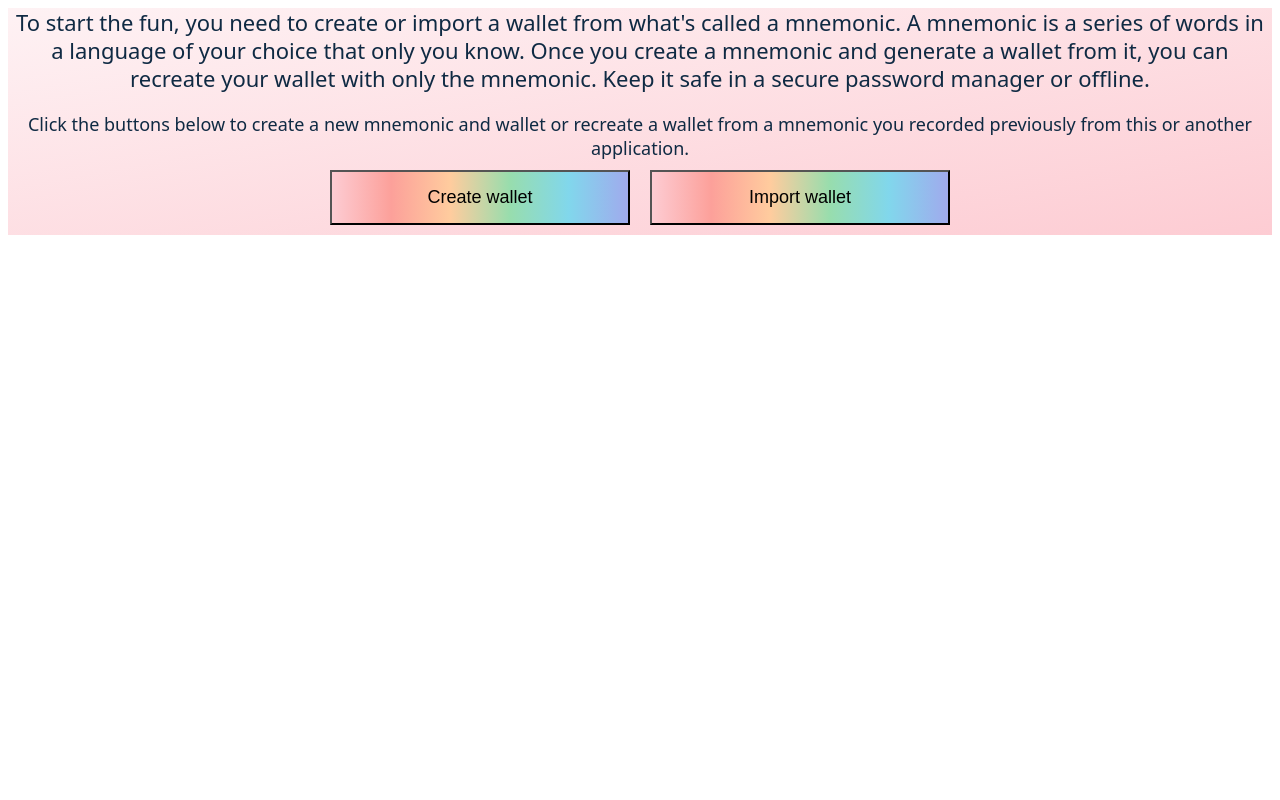
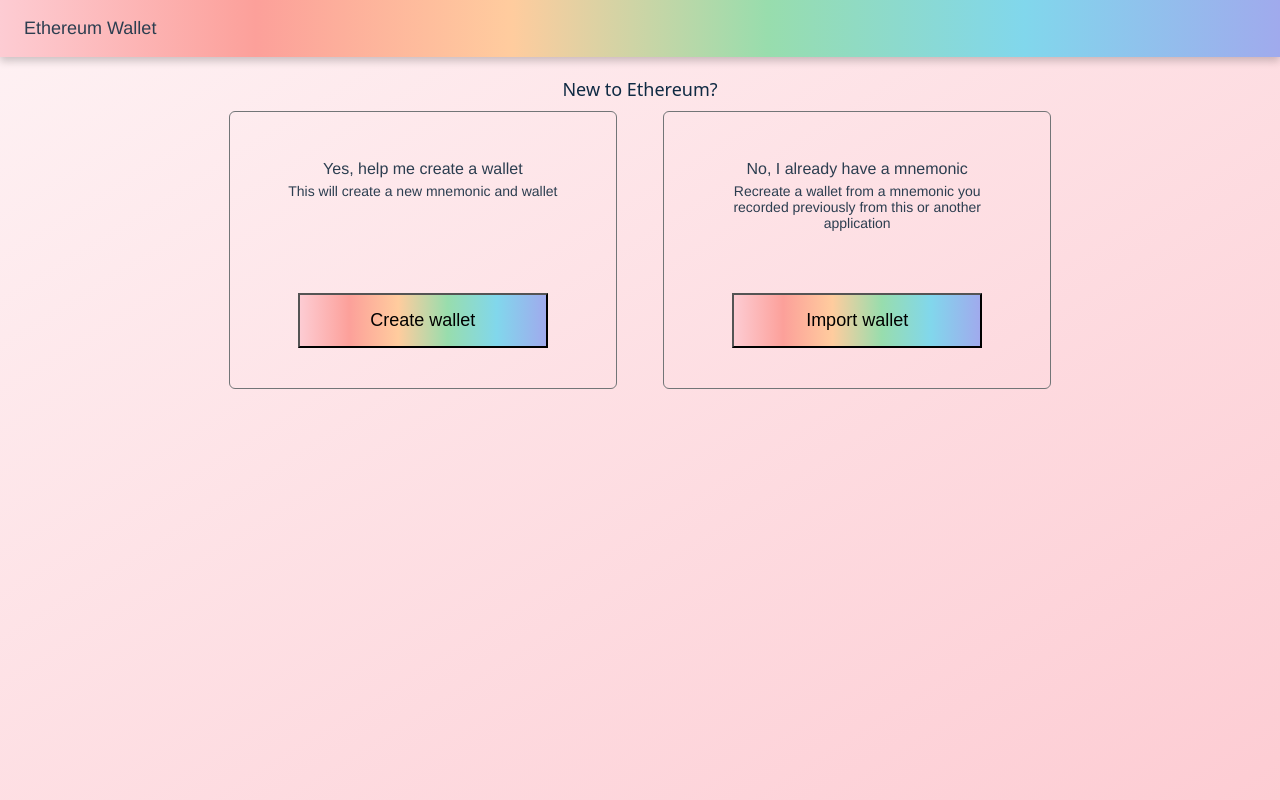
Before and after one commit to dmcclung/ethwallet-vue, a Vue app: page / in a window 1280 px wide. Built offline with nearby package versions, Linux system fonts and the light colour scheme; what web3 would draw is missing.

Commit message:
Adding more css to chooser component

```diff
--- a/src/App.vue
+++ b/src/App.vue
@@ -1,5 +1,7 @@
 <template>
   <div id="app">
+    <header class="header-style">Ethereum Wallet</header>
+    <div style="width:895px; margin: 0 auto">
       <div v-if="!encryptedWallet">
         <CreateWallet />
       </div>
@@ -8,6 +10,7 @@
       </div>
       <div v-else>
         <ViewWallet />
+      </div>
     </div>
   </div>
 </template>
@@ -38,10 +41,9 @@
 <style>
 #app {
   font-family: Avenir, Helvetica, Arial, sans-serif;
-  -webkit-font-smoothing: antialiased;
-  -moz-osx-font-smoothing: grayscale;
   text-align: center;
   color: #2c3e50;
+  min-height: 100vh;
   background-image: linear-gradient(
     to right bottom,
     rgb(254, 242, 244),
@@ -73,6 +75,37 @@
   padding: 10px;
   margin: 10px;
   border-radius: 6px;
+}
+
+.header-style {
+  background-image: linear-gradient(
+    to right,
+    rgb(253, 204, 211),
+    rgb(252, 160, 154),
+    rgb(255, 204, 158),
+    rgb(152, 221, 173),
+    rgb(129, 215, 236),
+    rgb(160, 170, 237)
+  );
+  display: flex;
+  padding: 12px 12px 12px 24px;
+  box-shadow: rgba(0, 0, 0, 0.2) 0px 4px 8px;
+  line-height: 33px;
+  font-size: 18px;
+}
+
+.chooser-style {
+  display: flex;
+  justify-content: space-evenly;
+}
+
+.container-style {
+  border: 1px solid rgb(114, 117, 119);
+  width: 388px;
+  height: 278px;
+  padding: 48px;
+  border-radius: 6px;
+  margin: 10px;
 }
 
 .descriptive-text {
@@ -141,6 +174,16 @@
   margin: 10px;
 }
 
+.chooser-button {
+  width: 250px;
+}
+
+.chooser-description {
+  font-size: 14px;
+  height: 100px;
+  margin-top: 5px;
+}
+
 .action-text {
   font-family: "Maison Neue", system-ui, -apple-system, BlinkMacSystemFont,
     "Segoe UI", Helvetica, Arial, sans-serif;
@@ -153,16 +196,11 @@
   display: block;
 }
 
-#nav {
-  padding: 30px;
+* {
+  box-sizing: border-box;
 }
 
-#nav a {
-  font-weight: bold;
-  color: #2c3e50;
-}
-
-#nav a.router-link-exact-active {
-  color: #42b983;
+body {
+  margin: 0;
 }
 </style>
--- a/src/components/CreateMnemonic.vue
+++ b/src/components/CreateMnemonic.vue
@@ -1,5 +1,12 @@
 <template>
   <div>
+    <span class="descriptive-text">
+      To start the fun, you need to create or import a wallet from what's called
+      a mnemonic. A mnemonic is a series of words in a language of your choice
+      that only you know. Once you create a mnemonic and generate a wallet from
+      it, you can recreate your wallet with only the mnemonic. Keep it safe in a
+      secure password manager or offline.
+    </span>
     <p class="action-text">
       Click the button below to create a mnemonic. Once created, store it
       safely.
--- a/src/components/MnemonicChooser.vue
+++ b/src/components/MnemonicChooser.vue
@@ -1,20 +1,28 @@
 <template>
-  <div>
-    <span class="descriptive-text">
-      To start the fun, you need to create or import a wallet from what's called
-      a mnemonic. A mnemonic is a series of words in a language of your choice
-      that only you know. Once you create a mnemonic and generate a wallet from
-      it, you can recreate your wallet with only the mnemonic. Keep it safe in a
-      secure password manager or offline.
-    </span>
-    <div style="margin-top: 20px">
-      <p class="action-text">
-        Click the buttons below to create a new mnemonic and wallet or recreate
-        a wallet from a mnemonic you recorded previously from this or another
-        application.
-      </p>
-      <button class="button-style" @click="emitCreate">Create wallet</button>
-      <button class="button-style" @click="emitImport">Import wallet</button>
+  <div style="margin-top: 20px; width:895px">
+    <p class="action-text">New to Ethereum?</p>
+    <div class="chooser-style">
+      <div class="container-style">
+        <div>Yes, help me create a wallet</div>
+        <div class="chooser-description">
+          This will create a new mnemonic and wallet
+        </div>
+        <div>
+          <button class="button-style chooser-button" @click="emitCreate">
+            Create wallet
+          </button>
+        </div>
+      </div>
+      <div class="container-style">
+        <div>No, I already have a mnemonic</div>
+        <div class="chooser-description">
+          Recreate a wallet from a mnemonic you recorded previously from this or
+          another application
+        </div>
+        <button class="button-style chooser-button" @click="emitImport">
+          Import wallet
+        </button>
+      </div>
     </div>
   </div>
 </template>
--- /dev/null
+++ b/vue.config.js
@@ -0,0 +1,9 @@
+module.exports = {
+    pages: {
+      index: {
+        entry: 'src/main.js',
+        template: 'public/index.html',
+        title: 'Ethereum Wallet'
+      }
+    }
+  }
```
Lines whose indentation alone changed are shown as unchanged.
